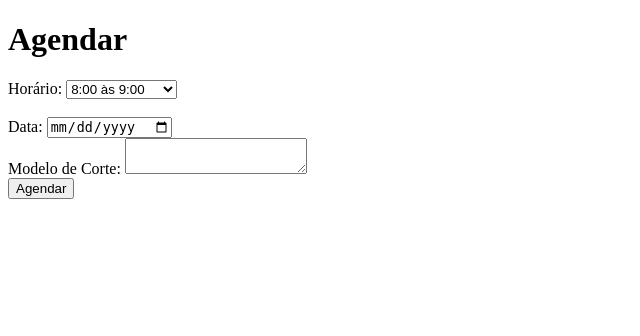
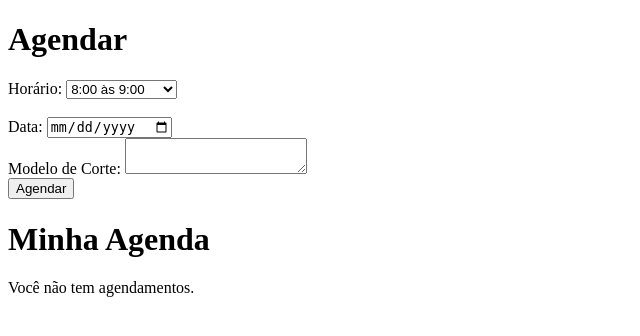
Before and after one commit to IslanP1/barbearia-app, a Django app: page /corte/agendar/ in a window 1280 px wide. Shown: the top 336 px of the page, without its empty margins (0-640 px from the left). Run offline with Django 5.2, Linux system fonts and the light colour scheme; a user stored in the database is signed in; data comes from the database, SQL or seed files in the repository; both versions use the stored data as it was after the commit; data that the repository does not hold is empty.

Commit message:
feat: agendar e deletar

```diff
--- a/corte/templates/agendamento.html
+++ b/corte/templates/agendamento.html
@@ -1,9 +1,11 @@
 <!DOCTYPE html>
 <html lang="pt-br">
+
 <head>
     <meta charset="UTF-8">
     <title>Agendamento</title>
 </head>
+
 <body>
     <h1>Agendar</h1>
 
@@ -14,7 +16,7 @@
 
         <select name="horario" id="horario">
             {% for h in horarios %}
-                <option value="{{ h.id }}">{{ h.horario }}</option>
+            <option value="{{ h.id }}">{{ h.horario }}</option>
             {% endfor %}
         </select>
         <br>
@@ -30,5 +32,23 @@
 
         <button type="submit">Agendar</button>
     </form>
+
+    <h1>Minha Agenda</h1>
+    {% for agenda in agendamentos %}
+    <form method="post" action="{% url 'deletar' agenda.id %}">
+        {% csrf_token %}
+        <p>---------</p>
+        <p>Horário: {{ agenda.horario }}</p>
+        <p>Data: {{ agenda.data }}</p>
+        <p>Modelo de Corte: {{ agenda.modelo_corte }}</p>
+        <button type="submit">Cancelar</button>
+        <p>---------</p>
+    </form>
+    {% empty %}
+    <p>Você não tem agendamentos.</p>
+    {% endfor %}
+
+
 </body>
+
 </html>
--- a/corte/urls.py
+++ b/corte/urls.py
@@ -2,5 +2,6 @@ from django.urls import path
 from . import views
 
 urlpatterns = [
-    path('agendar/', views.agendar, name="agendar")
+    path('agendar/', views.agendar, name="agendar"),
+    path('deletar/<int:id>', views.deletar, name="deletar"),
 ]
--- a/corte/views.py
+++ b/corte/views.py
@@ -1,8 +1,8 @@
-from django.shortcuts import render, redirect
+from django.shortcuts import get_object_or_404, render, redirect
 from django.contrib.auth.decorators import login_required
 from django.contrib import messages
 from .models import Horario, Agendamento
-from django.http import HttpResponse
+from django.http import HttpResponse, HttpResponseBadRequest
 
 @login_required
 def agendar(request):
@@ -30,4 +30,16 @@ def agendar(request):
 
     else:
         horarios = Horario.objects.all()
-        return render(request, 'agendamento.html', {'horarios': horarios})
+        agendamentos = Agendamento.objects.filter(user=request.user)
+        return render(request, 'agendamento.html', {'horarios': horarios, 'agendamentos': agendamentos})
+
+@login_required
+def deletar(request, id):
+    try:
+        agendamento = Agendamento.objects.filter(user=request.user).get(id=id)
+    except Agendamento.DoesNotExist:
+        #tratar para não apagar os cortes de outros
+        pass
+    if request.method == 'POST':
+        agendamento.delete()
+        return redirect('/corte/agendar/')
```
Also changed, not shown: db.sqlite3.
